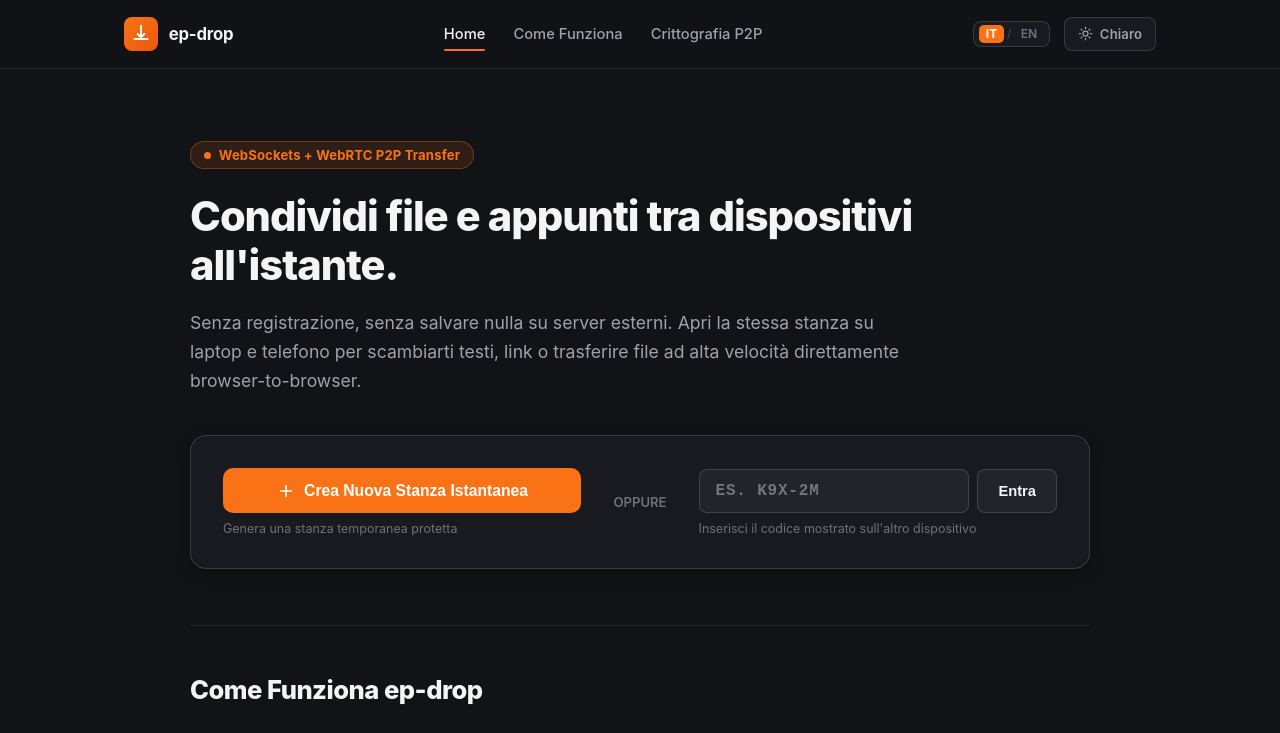
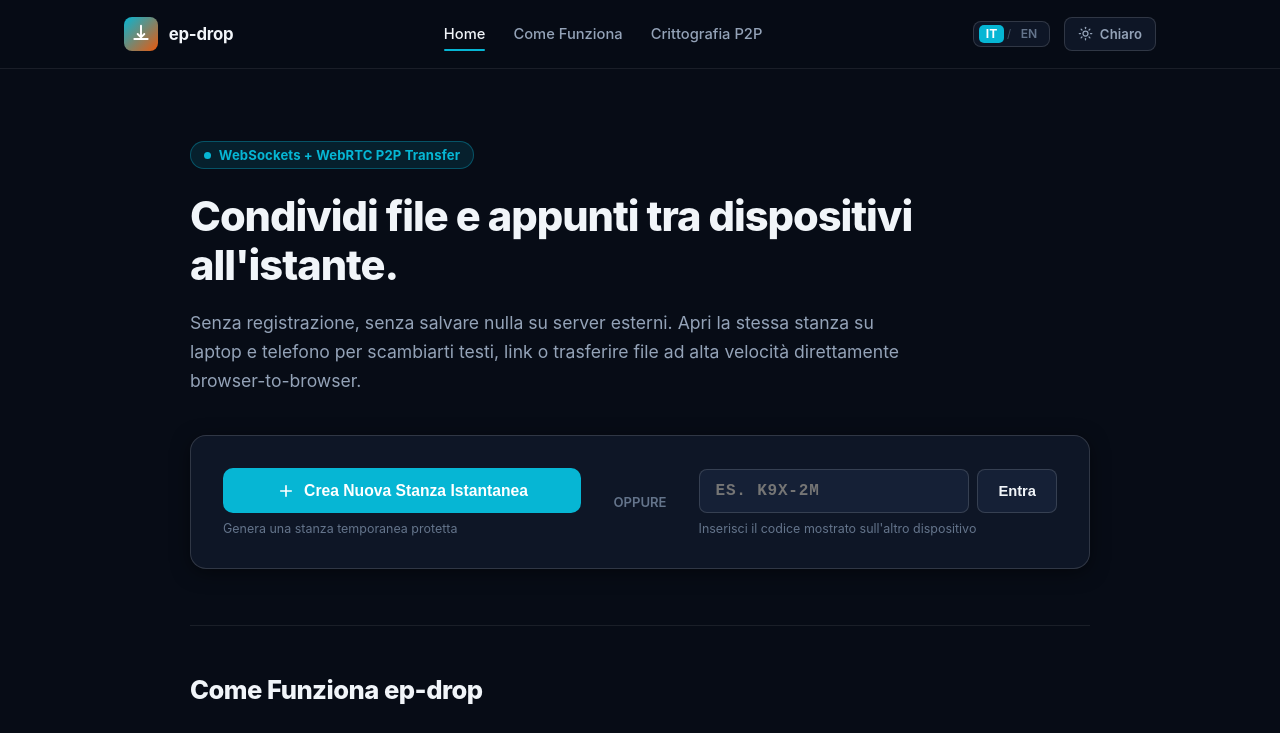
Before and after one commit to MCR300400/ep-drop, a Vue app: page / in a window 1280 px wide. Shown: the top 733 px of the page. Built offline with nearby package versions, Linux system fonts and the light colour scheme.

Commit message:
design(drop): update design tokens with signal void and radar cyan theme

```diff
--- a/src/assets/tema.css
+++ b/src/assets/tema.css
@@ -1,77 +1,85 @@
 /* ==========================================================================
-   Design System: Tema Dark & Light con Accento Arancione Artigianale
-   Condiviso con l'ecosistema ep-portfolio.
+   Design System: ep-drop — P2P WebRTC Signal & Ephemeral Transfer
+   Distinctive Signal Void, Cyan Radar & Waveform Palette
    ========================================================================== */
 
 :root,
 :root[data-theme="dark"] {
   color-scheme: dark;
 
-  /* Superfici e Sfondi (Grafite minerale caldo) */
-  --bg-primario: #121316;
-  --bg-superficie: #191a20;
-  --bg-superficie-elevata: #22242c;
-  --bg-superficie-hover: #292b35;
-  --header-bg: rgba(18, 19, 22, 0.85);
+  /* Surfaces: Deep Signal Void & Receiver Slate */
+  --bg-primario: #070c16;
+  --bg-superficie: #0e1626;
+  --bg-superficie-elevata: #152036;
+  --bg-superficie-hover: #1c2b46;
+  --header-bg: rgba(7, 12, 22, 0.88);
 
-  /* Tipografia */
-  --testo-primario: #f4f4f5;
-  --testo-secondario: #a1a1aa;
-  --testo-terziario: #71717a;
-  --testo-invertito: #121316;
+  /* Typography */
+  --testo-primario: #f1f5f9;
+  --testo-secondario: #94a3b8;
+  --testo-terziario: #64748b;
+  --testo-invertito: #070c16;
 
-  /* Linee e Bordi strutturali */
+  /* Structural lines */
   --bordo-sottile: rgba(255, 255, 255, 0.08);
   --bordo-medio: rgba(255, 255, 255, 0.14);
   --bordo-forte: rgba(255, 255, 255, 0.22);
 
-  /* Accento Arancione Caldo & Energico */
-  --accento: #f97316;
-  --accento-hover: #fb923c;
-  --accento-attivo: #ea580c;
-  --accento-sfondo: rgba(249, 115, 22, 0.12);
-  --accento-sfondo-hover: rgba(249, 115, 22, 0.18);
-  --accento-bordo: rgba(249, 115, 22, 0.32);
-  --accento-testo: #fdba74;
-  --accento-contrasto: #ffffff;
+  /* Accent: Signal Radar Cyan */
+  --accento: #06b6d4;
+  --accento-hover: #22d3ee;
+  --accento-attivo: #0891b2;
+  --accento-sfondo: rgba(6, 182, 212, 0.12);
+  --accento-sfondo-hover: rgba(6, 182, 212, 0.20);
+  --accento-bordo: rgba(6, 182, 212, 0.35);
+  --accento-testo: #67e8f9;
+  --accento-contrasto: #070c16;
 
-  /* Ombre materiche */
-  --ombra-scheda: 0 4px 18px -2px rgba(0, 0, 0, 0.45);
-  --ombra-scheda-hover: 0 12px 28px -4px rgba(0, 0, 0, 0.65), 0 0 0 1px rgba(249, 115, 22, 0.28);
+  /* Transfer status */
+  --accento-emerald: #10b981;
+  --accento-violet: #8b5cf6;
+
+  /* Shadows */
+  --ombra-scheda: 0 4px 20px -2px rgba(0, 0, 0, 0.55);
+  --ombra-scheda-hover: 0 12px 28px -4px rgba(0, 0, 0, 0.75), 0 0 0 1px rgba(6, 182, 212, 0.3);
 }
 
 :root[data-theme="light"] {
   color-scheme: light;
 
-  /* Superfici e Sfondi (Carta calda / Pietra chiara) */
-  --bg-primario: #fbfaf8;
+  /* Surfaces: Clean Signal Sky */
+  --bg-primario: #f3f7fa;
   --bg-superficie: #ffffff;
-  --bg-superficie-elevata: #f3f1ec;
-  --bg-superficie-hover: #eae7df;
-  --header-bg: rgba(251, 250, 248, 0.88);
+  --bg-superficie-elevata: #e2eef4;
+  --bg-superficie-hover: #d5e5ed;
+  --header-bg: rgba(243, 247, 250, 0.92);
 
-  /* Tipografia ad alto contrasto */
-  --testo-primario: #1a1917;
-  --testo-secondario: #57534e;
-  --testo-terziario: #78716c;
+  /* Typography */
+  --testo-primario: #0e1726;
+  --testo-secondario: #3b4d61;
+  --testo-terziario: #62748a;
   --testo-invertito: #ffffff;
 
-  /* Linee e Bordi */
-  --bordo-sottile: rgba(0, 0, 0, 0.08);
-  --bordo-medio: rgba(0, 0, 0, 0.14);
-  --bordo-forte: rgba(0, 0, 0, 0.22);
+  /* Structural lines */
+  --bordo-sottile: rgba(14, 23, 38, 0.08);
+  --bordo-medio: rgba(14, 23, 38, 0.14);
+  --bordo-forte: rgba(14, 23, 38, 0.22);
 
-  /* Accento Terracotta / Arancione ambrato (WCAG AA > 4.5:1) */
-  --accento: #ea580c;
-  --accento-hover: #c2410c;
-  --accento-attivo: #9a3412;
-  --accento-sfondo: rgba(234, 88, 12, 0.08);
-  --accento-sfondo-hover: rgba(234, 88, 12, 0.14);
-  --accento-bordo: rgba(234, 88, 12, 0.26);
-  --accento-testo: #c2410c;
+  /* Accent: Sky Azure */
+  --accento: #0284c7;
+  --accento-hover: #0369a1;
+  --accento-attivo: #075985;
+  --accento-sfondo: rgba(2, 132, 199, 0.08);
+  --accento-sfondo-hover: rgba(2, 132, 199, 0.15);
+  --accento-bordo: rgba(2, 132, 199, 0.28);
+  --accento-testo: #0284c7;
   --accento-contrasto: #ffffff;
 
-  /* Ombre delicate */
-  --ombra-scheda: 0 2px 8px rgba(0, 0, 0, 0.04), 0 1px 2px rgba(0, 0, 0, 0.02);
-  --ombra-scheda-hover: 0 12px 24px -4px rgba(0, 0, 0, 0.08), 0 0 0 1px rgba(234, 88, 12, 0.28);
+  /* Transfer status */
+  --accento-emerald: #059669;
+  --accento-violet: #7c3aed;
+
+  /* Shadows */
+  --ombra-scheda: 0 2px 8px rgba(14, 23, 38, 0.04), 0 1px 2px rgba(14, 23, 38, 0.02);
+  --ombra-scheda-hover: 0 10px 22px -3px rgba(14, 23, 38, 0.08), 0 0 0 1px rgba(2, 132, 199, 0.28);
 }
```
